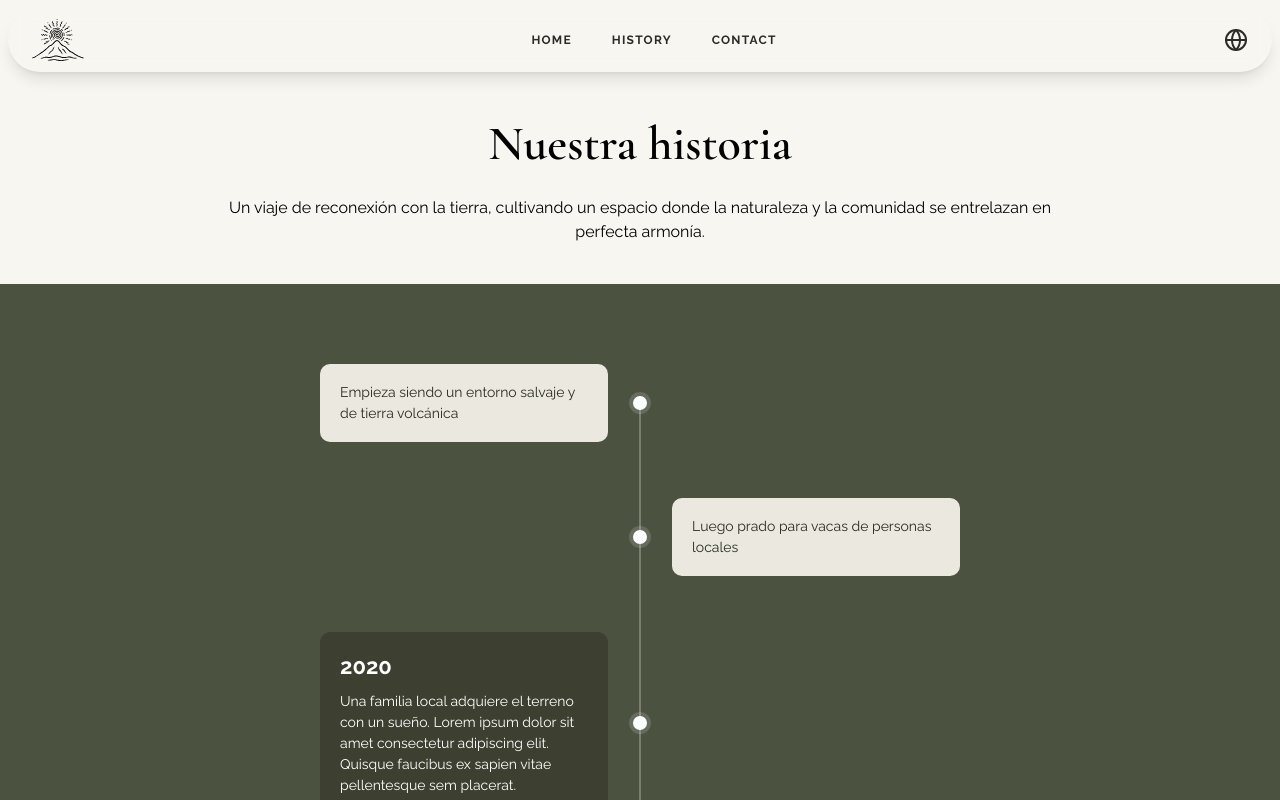
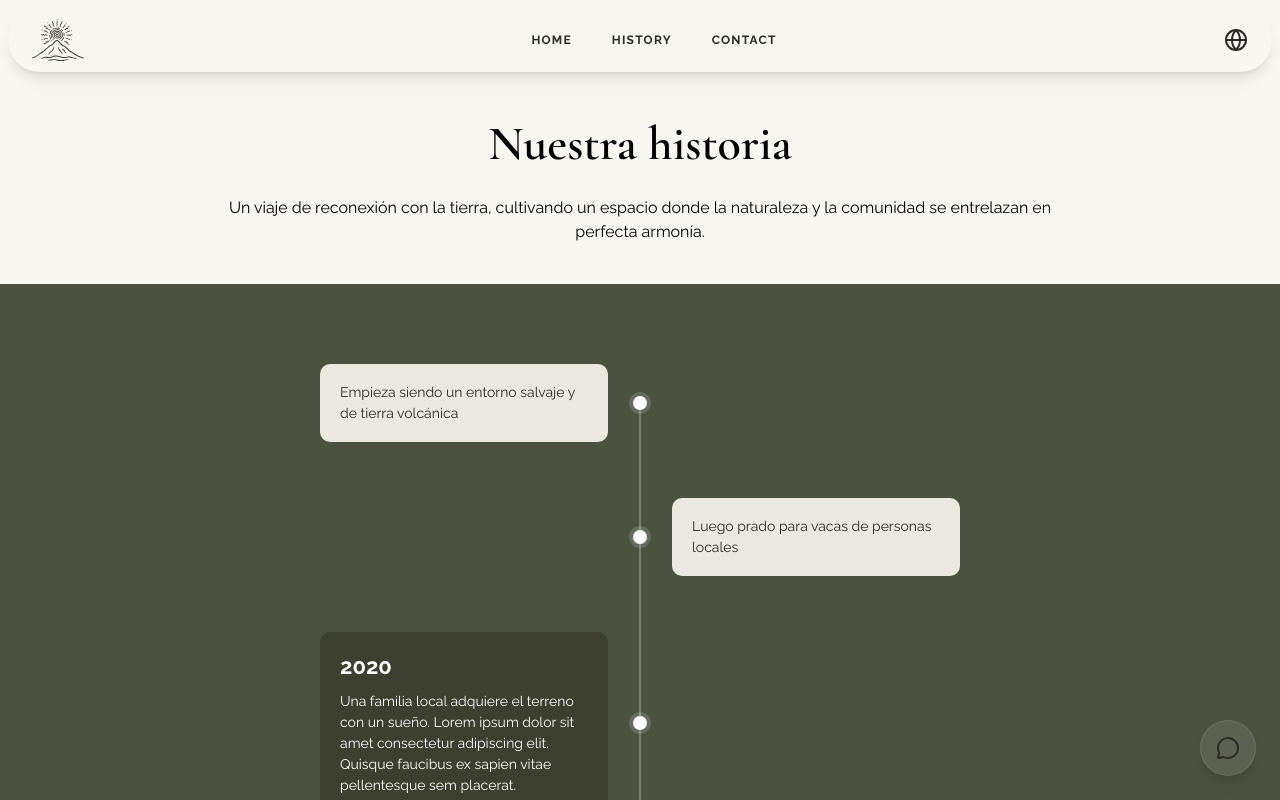
Before and after one commit to Garbolin/Mont-Solei, a React (Vite) app: page /history in a window 1280 px wide. Shown: the top 800 px of the page. Built offline with nearby package versions, Linux system fonts and the light colour scheme.

Commit message:
add svg?react, add whastapp button and other fixes

```diff
--- a/package.json
+++ b/package.json
@@ -41,6 +41,7 @@
     "prettier": "^3.8.4",
     "typescript": "~6.0.2",
     "typescript-eslint": "^8.59.2",
-    "vite": "^8.0.12"
+    "vite": "^8.0.12",
+    "vite-plugin-svgr": "^5.2.0"
   }
 }
--- a/src/App.tsx
+++ b/src/App.tsx
@@ -2,11 +2,13 @@ import './App.css';
 import { router } from '@/routes/routes';
 import { RouterProvider } from 'react-router-dom';
 import { NavbarThemeProvider } from '@/context/NavbarThemeContext';
+import WhatsAppButton from '@/components/WhatsAppButton';
 
 function App() {
     return (
         <NavbarThemeProvider>
             <RouterProvider router={router} />
+            <WhatsAppButton />
         </NavbarThemeProvider>
     );
 }
--- a/src/components/Button.tsx
+++ b/src/components/Button.tsx
@@ -17,36 +17,39 @@ export default function Button({
     link,
     filled,
     color = 'terracotta',
-    textColor = 'porcelain',
     py = '2',
 }: ButtonProps) {
-
     const colorClasses: Record<ColorKey, { filled: string; outline: string }> = {
         terracotta: {
             filled: 'bg-terracotta-500 text-porcelain-500 hover:bg-transparent hover:text-terracotta-500 border-terracotta-500',
-                outline: 'bg-transparent text-terracotta-500 border border-terracotta-500 hover:bg-terracotta-500 hover:text-porcelain-500',
+            outline:
+                'bg-transparent text-terracotta-500 border border-terracotta-500 hover:bg-terracotta-500 hover:text-porcelain-500',
         },
         olive: {
             filled: 'bg-olive-500 text-porcelain-500 hover:bg-transparent hover:text-olive-500 border-olive-500',
-                outline: 'bg-transparent text-olive-500 border border-olive-500 hover:bg-olive-500 hover:text-porcelain-500',
+            outline:
+                'bg-transparent text-olive-500 border border-olive-500 hover:bg-olive-500 hover:text-porcelain-500',
         },
         paleoak: {
             filled: 'bg-paleoak-500 text-porcelain-500 hover:bg-transparent hover:text-paleoak-500 border-paleoak-500',
-                outline: 'bg-transparent text-paleoak-500 border border-paleoak-500 hover:bg-paleoak-500 hover:text-porcelain-500',
+            outline:
+                'bg-transparent text-paleoak-500 border border-paleoak-500 hover:bg-paleoak-500 hover:text-porcelain-500',
         },
         graphite: {
             filled: 'bg-graphite-500 text-porcelain-500 hover:bg-transparent hover:text-graphite-500 border-graphite-500',
-                outline: 'bg-transparent text-graphite-500 border border-graphite-500 hover:bg-graphite-500 hover:text-porcelain-500',
+            outline:
+                'bg-transparent text-graphite-500 border border-graphite-500 hover:bg-graphite-500 hover:text-porcelain-500',
         },
         porcelain: {
             filled: 'bg-porcelain-500 text-transparent hover:bg-transparent hover:text-porcelain-500 border-porcelain-500',
-                outline: 'bg-transparent text-porcelain-500 border border-porcelain-500 hover:bg-porcelain-500 hover:text-graphite-500',
+            outline:
+                'bg-transparent text-porcelain-500 border border-porcelain-500 hover:bg-porcelain-500 hover:text-graphite-500',
         },
     };
 
     const variant = filled
-            ? colorClasses[color]?.filled ?? colorClasses.terracotta.filled
-            : colorClasses[color]?.outline ?? colorClasses.terracotta.outline;
+        ? (colorClasses[color]?.filled ?? colorClasses.terracotta.filled)
+        : (colorClasses[color]?.outline ?? colorClasses.terracotta.outline);
     const paddingY = py ? `py-${py}` : 'py-2';
 
     const className = `${variant} border ${paddingY} transition-all duration-300`;
--- a/src/components/Home/IntroSection.tsx
+++ b/src/components/Home/IntroSection.tsx
@@ -1,5 +1,5 @@
 import IntroEventTypes from '@/components/Home/IntroEventTypes';
-import Logo from '@/assets/logo_dark.png';
+import Logo from '@/assets/logo.svg?react';
 import Flower from '@/assets/flower.svg';
 import Wheat from '@/assets/wheat.svg';
 import Volcano from '@/assets/volcano.svg';
@@ -8,7 +8,7 @@ export default function IntroSection() {
     return (
         <section className="bg-porcelain-500 h-fit pb-10 w-full gap-7 flex flex-col items-center justify-center -pt-20">
             <div className="w-50 flex items-center justify-center">
-                <img src={Logo} alt="" />
+                <Logo className="w-50 h-50" />
             </div>
             <div className="w-px bg-graphite-500/60 h-[150px] my-6"></div>
             <div className="flex flex-col items-center justify-center gap-20 w-full">
--- a/src/components/NavBar.tsx
+++ b/src/components/NavBar.tsx
@@ -1,4 +1,4 @@
-import Logo from '@/assets/logo_no_text.svg';
+import Logo from '@/assets/logo_no_text.svg?react';
 import { Globe } from 'lucide-react';
 import { useNavbarTheme } from '@/context/NavbarThemeContext';
 
@@ -15,7 +15,7 @@ export default function Navbar() {
             <div
                 className={`${textColor} h-13 w-13 flex items-center justify-center transition-colors duration-300`}
             >
-                <img src={Logo} alt="" />
+                <Logo className="h-13 w-13" />
             </div>
             <ul
                 className={`${textColor} flex flex-1 items-center justify-center space-x-10 uppercase text-xs font-bold tracking-widest transition-colors duration-300`}
--- /dev/null
+++ b/src/components/WhatsAppButton.tsx
@@ -0,0 +1,41 @@
+import { MessageCircle } from 'lucide-react';
+
+export default function WhatsAppButton() {
+    const phoneNumber = '34603715803';
+    const message = 'Hola, quiero más información sobre vuestros servicios';
+    const url = `https://wa.me/${phoneNumber}?text=${encodeURIComponent(message)}`;
+
+    return (
+        <div className="fixed bottom-6 right-6 z-50 group inline-block">
+            <a
+                href={url}
+                target="_blank"
+                rel="noopener noreferrer"
+                aria-label="Contactar por WhatsApp"
+                className="flex items-center justify-center w-14 h-14 rounded-full
+                    bg-porcelain-500/10 backdrop-blur-sm border border-white/10
+                    text-graphite-500 hover:text-white hover:bg-[#25D366]
+                    transition-colors duration-300 shadow-lg"
+            >
+                <MessageCircle strokeWidth={2} className="w-6 h-6" />
+            </a>
+
+            {/* Popover */}
+            <span
+                role="tooltip"
+                className="pointer-events-none absolute top-1/2 right-full -translate-y-1/2 mr-3
+                    whitespace-nowrap rounded-lg bg-graphite-500 text-white text-xs font-medium
+                    px-3 py-2 shadow-lg
+                    opacity-0 scale-95 translate-x-1
+                    group-hover:opacity-100 group-hover:scale-100 group-hover:translate-x-0
+                    transition-all duration-200 ease-out"
+            >
+                Contacta con nosotros a través de WhatsApp
+                <span
+                    className="absolute top-1/2 left-full -translate-y-1/2 w-2 h-2
+                        bg-graphite-500 rotate-45 -ml-1"
+                />
+            </span>
+        </div>
+    );
+}
--- /dev/null
+++ b/src/vite-env.d.ts
@@ -0,0 +1,2 @@
+/// <reference types="vite/client" />
+/// <reference types="vite-plugin-svgr/client" />
--- a/tsconfig.app.json
+++ b/tsconfig.app.json
@@ -1,5 +1,6 @@
 {
     "compilerOptions": {
+        "ignoreDeprecations": "6.0",
         "baseUrl": ".",
         "paths": {
             "@/*": ["src/*"]
--- a/vite.config.ts
+++ b/vite.config.ts
@@ -1,11 +1,21 @@
 import { defineConfig } from 'vite';
 import react from '@vitejs/plugin-react';
 import tailwindcss from '@tailwindcss/vite';
+import svgr from 'vite-plugin-svgr';
 import path from 'path';
 
 // https://vite.dev/config/
 export default defineConfig({
-    plugins: [react(), tailwindcss()],
+    plugins: [
+        svgr({
+            svgrOptions: {
+                // esto hace que reemplace los fill/stroke fijos por currentColor
+                icon: true,
+            },
+        }),
+        react(),
+        tailwindcss(),
+    ],
     resolve: {
         alias: {
             '@': path.resolve(__dirname, './src'),
```
Also changed, not shown: 1 other file (tests, documents, lock files or other folders). Lines whose indentation alone changed are shown as unchanged.
